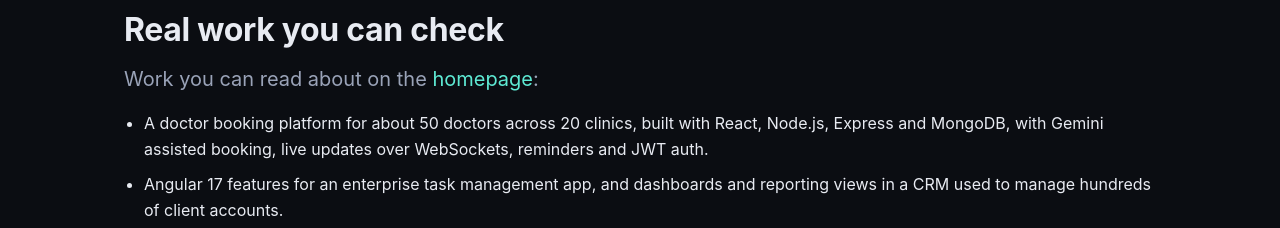
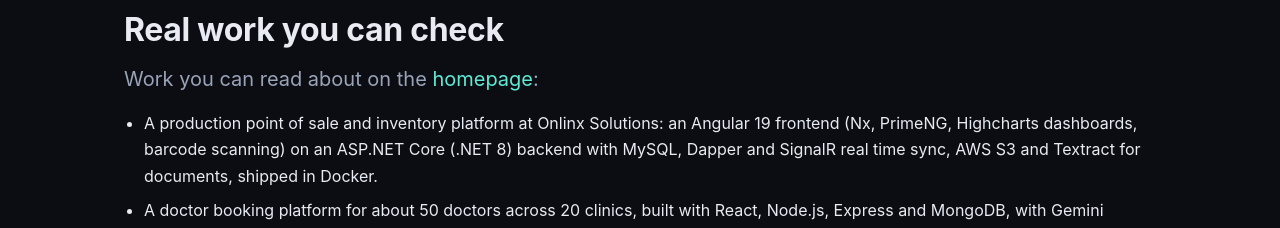
Before and after one commit to usmamalik345/usmamalik345.github.io, a plain HTML site: page hire/full-stack-developer/index.html in a window 1280 px wide. Shown: the part 1330-1558 px from the top of the page. Drawn offline with Linux system fonts and the light colour scheme.

Commit message:
Add POS platform to full stack page

```diff
--- a/hire/full-stack-developer/index.html
+++ b/hire/full-stack-developer/index.html
@@ -224,6 +224,7 @@
 <h2>Real work you can check</h2>
 <p class="lead">Work you can read about on the <a href="/#work">homepage</a>:</p>
 <ul class="clean">
+<li>A production point of sale and inventory platform at Onlinx Solutions: an Angular 19 frontend (Nx, PrimeNG, Highcharts dashboards, barcode scanning) on an ASP.NET Core (.NET 8) backend with MySQL, Dapper and SignalR real time sync, AWS S3 and Textract for documents, shipped in Docker.</li>
 <li>A doctor booking platform for about 50 doctors across 20 clinics, built with React, Node.js, Express and MongoDB, with Gemini assisted booking, live updates over WebSockets, reminders and JWT auth.</li>
 <li>Angular 17 features for an enterprise task management app, and dashboards and reporting views in a CRM used to manage hundreds of client accounts.</li>
 <li><a href="/bleedstop.html">BleedStop</a>, a Docker Compose stack with 3 API replicas, Redis, Postgres and nginx: 5,433 decisions per second at p99 36.2 ms on one 8 vCPU machine.</li>
```
